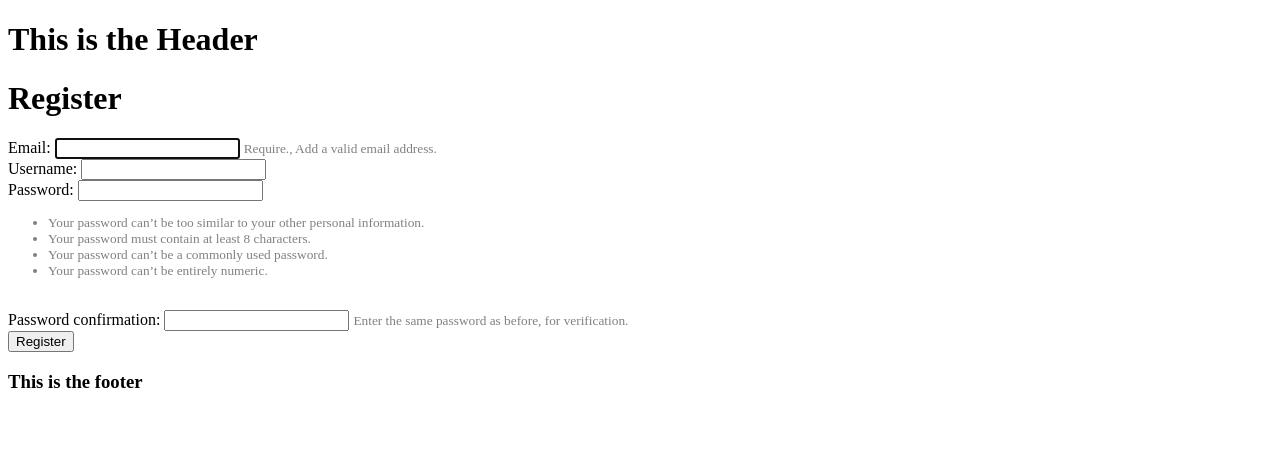
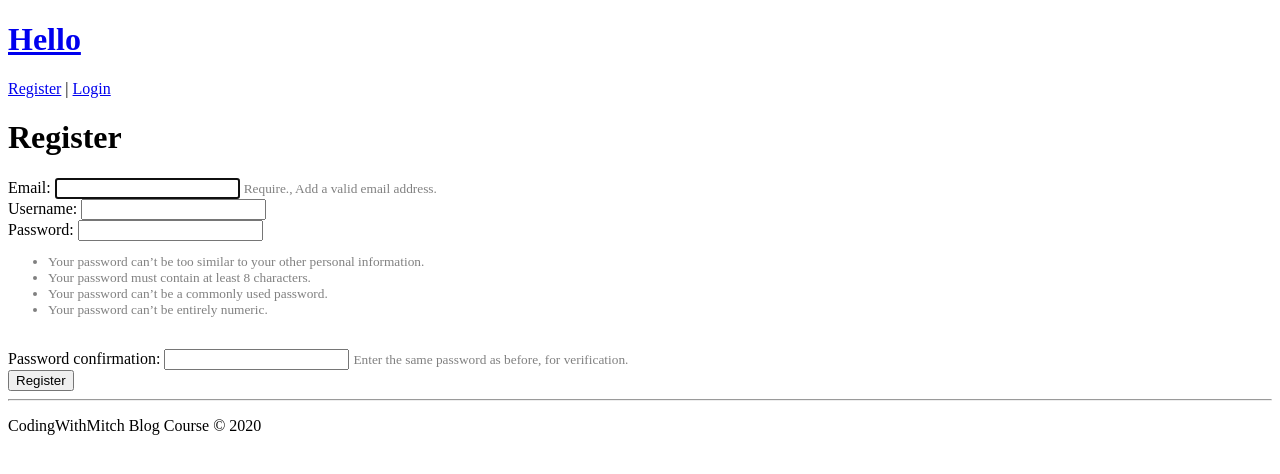
Before and after one commit to simransdsu/django.mysite, a Django app: page /register/ in a window 1280 px wide. Shown: the top 474 px of the page. Run offline with Django 3.2, Linux system fonts and the light colour scheme.

Commit message:
Logging out user and checking user logged in or logged out

```diff
--- a/MitchsBlog/urls.py
+++ b/MitchsBlog/urls.py
@@ -16,11 +16,12 @@ Including another URLconf
 from django.contrib import admin
 from django.urls import path
 
-from account.views import registration_view
+from account.views import registration_view, logout_view
 from personal.views import home_screen_view
 
 urlpatterns = [
     path('admin/', admin.site.urls),
     path("", home_screen_view, name="home"),
-    path("register/", registration_view, name="register")
+    path("register/", registration_view, name="register"),
+    path("logout/", logout_view, name="logout"),
 ]
--- a/account/views.py
+++ b/account/views.py
@@ -1,5 +1,5 @@
 from django.shortcuts import render, redirect
-from django.contrib.auth import login, authenticate
+from django.contrib.auth import login, authenticate, logout
 from account.forms import RegistrationForm
 
 
@@ -22,6 +22,11 @@ def registration_view(request):
         return render(request, "account/register.html", context)
 
 
+def logout_view(request):
+    logout(request)
+    return redirect("home")
+
+
 #############################################################################
 def __submit_registration_form(request, form):
     form.save()
--- a/templates/base.html
+++ b/templates/base.html
@@ -9,7 +9,13 @@
 </head>
 <body>
     <header>
-        <h1>This is the Header</h1>
+        {% if request.user.is_authenticated %}
+            <h1><a href="">Hello </a>, {{ request.user.username }}</h1>
+            <a href="{% url 'logout' %}">Logout</a>
+        {% else %}
+            <h1><a href="/">Hello</a></h1>
+            <a href="{% url 'register' %}">Register</a> | <a href="#">Login</a>
+        {% endif %}
     </header>
 
     {% block content %}
@@ -19,7 +25,8 @@
     {% endblock content%}
 
     <footer>
-        <h3>This is the footer</h3>
+        <hr>
+        <p>CodingWithMitch Blog Course &copy; 2020</p>
     </footer>
 </body>
 </html>
```
